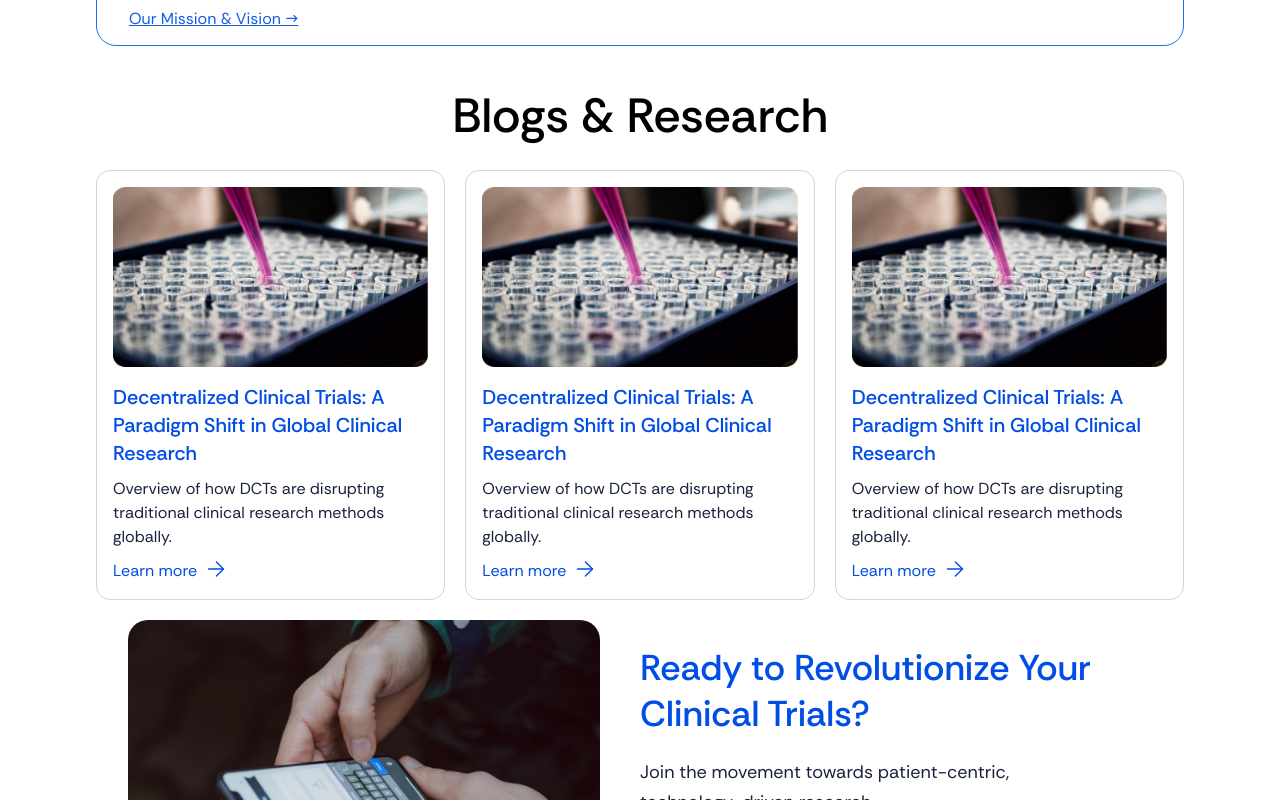
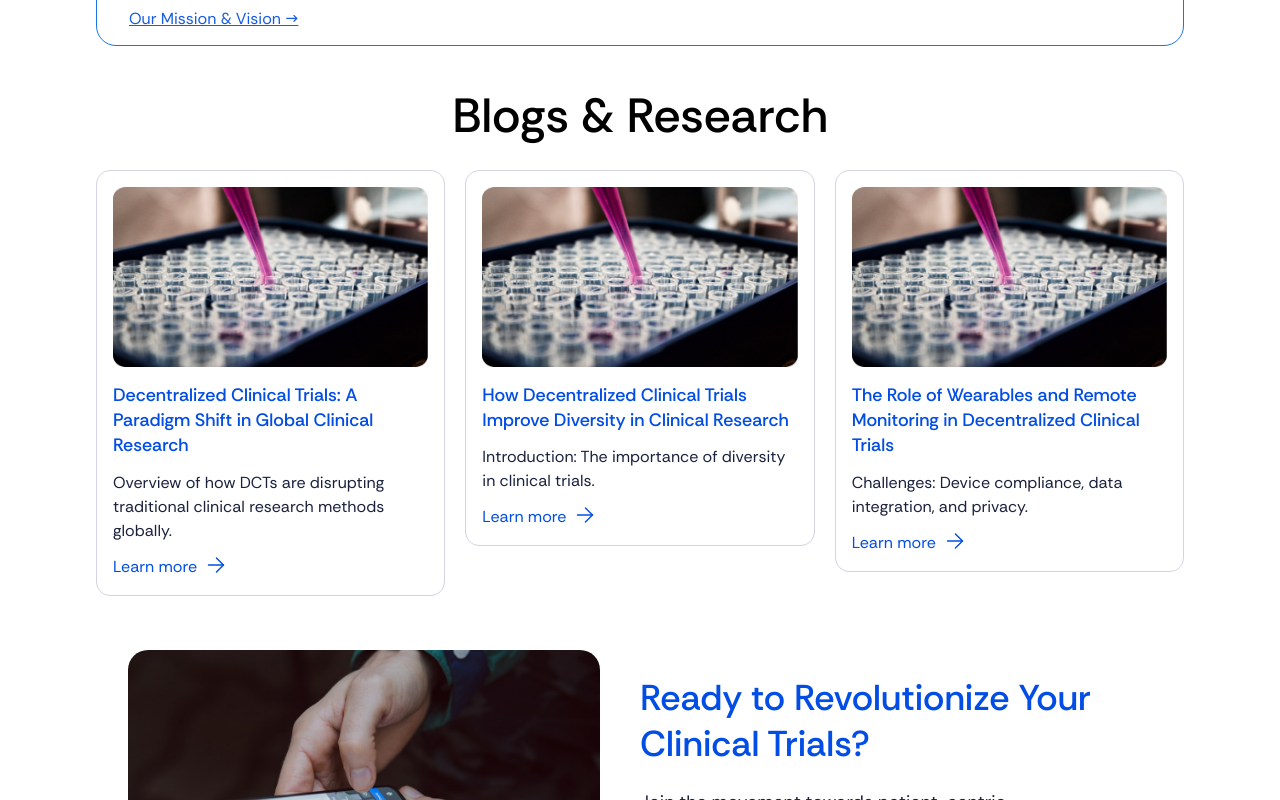
Before and after one commit to ganeshadvait/clinicaltrails, a Next.js app: page / in a window 1280 px wide. Shown: the part 4086-4886 px from the top of the page. Built offline with nearby package versions, Linux system fonts and the light colour scheme.

Commit message:
changes added

```diff
--- a/package.json
+++ b/package.json
@@ -13,6 +13,7 @@
     "@heroicons/react": "^2.2.0",
     "axios": "^1.8.1",
     "lodash.debounce": "^4.0.8",
+    "motion": "^12.5.0",
     "next": "^15.2.3",
     "react": "^19.0.0",
     "react-dom": "^19.0.0",
--- a/src/app/clinical-trials/listings/[nctId]/[briefTitle]/page.jsx
+++ b/src/app/clinical-trials/listings/[nctId]/[briefTitle]/page.jsx
@@ -4,7 +4,7 @@ import { useParams } from "next/navigation";
 import Loader from "../../../../../components/loader/loader";
 import axios from "axios";
 import Search from "../../../../../components/search/search";
-import Form from "../../../../../components/Testimonials/testimonial";
+import Form from "../../../../../components/form/form";
 
 export default function ListingPage() {
   const params = useParams();
--- /dev/null
+++ b/src/app/data.ts
@@ -0,0 +1,33 @@
+type BlogPost = {
+    title: string
+    description: string
+    link: string
+    thumbnail: string
+    uid: string
+  }
+
+export const BLOG_POSTS: BlogPost[] = [
+    {
+      title: 'Decentralized Clinical Trials: A Paradigm Shift in Global Clinical Research',
+      description: 'Overview of how DCTs are disrupting traditional clinical research methods globally.',
+      link: '/blog/Decentralized Clinical Trials: A Paradigm Shift in Global Clinical Research',
+      thumbnail: '/Container.png',
+      uid: 'blog-1',
+    },
+    {
+      title: 'How Decentralized Clinical Trials Improve Diversity in Clinical Research',
+      description:
+        'Introduction: The importance of diversity in clinical trials.',
+      link: '/blog/How Decentralized Clinical Trials Improve Diversity in Clinical Research',
+      thumbnail: '/Container.png',
+      uid: 'blog-2',
+    },
+    {
+      title: 'The Role of Wearables and Remote Monitoring in Decentralized Clinical Trials',
+      description:
+        'Challenges: Device compliance, data integration, and privacy.',
+      link: '/blog/The Role of Wearables and Remote Monitoring in Decentralized Clinical Trials',
+      thumbnail: '/Container.png',
+      uid: 'blog-3',
+    },
+  ]
--- a/src/components/Testimonials/tsstyles.css
+++ b/src/components/Testimonials/tsstyles.css
@@ -9,6 +9,7 @@
     flex-direction: row;
     gap: 22px;
     overflow-x: scroll;
+    justify-content: space-between;
 }
 .testimonials_card{
     width: 100%;
--- a/src/components/blogs/blogs.jsx
+++ b/src/components/blogs/blogs.jsx
@@ -1,3 +1,10 @@
+import {
+
+    BLOG_POSTS,
+
+  } from '../../app/data';
+  import Link from 'next/link';
+
 import './bstyles.css';
 export default function Blogs () {
     return(
@@ -5,48 +12,49 @@ export default function Blogs () {
         <section className="blogs_section mb-6">
         <h2 className=' text-2xl font-500 leading-tight mb-6 text-black sm:text-4xl lg:text-5xl text-center'>Blogs & Research</h2>
             <div className="inner_blogs">
-                <div className="blof_cards">
-                    <div className="thumb_nail">
-                        <img className='thumbnails_poster' src="/Container.png" />
-                    </div>
-                    <div className='blog_content'>
-                        <h3 className='blogs_post_title'>Decentralized Clinical Trials: A Paradigm Shift in Global Clinical Research</h3>
-                        <p>Overview of how DCTs are disrupting traditional clinical research methods globally.</p>
-                        <p className='flex gap-2 learnmore_button'>Learn more<span><svg xmlns="http://www.w3.org/2000/svg" width="21" height="20" viewBox="0 0 21 20" fill="none">
-  <path d="M11.4283 2.94922L18.479 9.99994L11.4283 17.0507" stroke="#024DE5" stroke-width="1.4" stroke-linecap="round" stroke-linejoin="round"/>
-  <path d="M18.4789 10L3.479 10" stroke="#024DE5" stroke-width="1.4" stroke-linecap="round" stroke-linejoin="round"/>
+            {BLOG_POSTS.map((post) => (
+              <Link
+                key={post.uid}
+                className="blof_cards"
+                href={post.link}
+                data-id={post.uid}
+              >
+                <div className="thumb_nail">
+    <img className='thumbnails_poster' src={post.thumbnail} />
+</div>
+                <div className="flex flex-col space-y-1 gap-2">
+                  <h4 className=" blogs_post_title">
+                    {post.title}
+                  </h4>
+                  <p className="text-zinc-500 dark:text-zinc-400">
+                    {post.description}
+                  </p>
+                  <p className='flex gap-2 learnmore_button'>Learn more<span><svg xmlns="http://www.w3.org/2000/svg" width="21" height="20" viewBox="0 0 21 20" fill="none">
+<path d="M11.4283 2.94922L18.479 9.99994L11.4283 17.0507" stroke="#024DE5" stroke-width="1.4" stroke-linecap="round" stroke-linejoin="round"/>
+<path d="M18.4789 10L3.479 10" stroke="#024DE5" stroke-width="1.4" stroke-linecap="round" stroke-linejoin="round"/>
 </svg></span></p>
-                    </div>
                 </div>
-                <div className="blof_cards">
-                    <div className="thumb_nail">
-                        <img className='thumbnails_poster' src="/Container.png" />
-                    </div>
-                    <div className='blog_content'>
-                        <h3 className='blogs_post_title'>Decentralized Clinical Trials: A Paradigm Shift in Global Clinical Research</h3>
-                        <p>Overview of how DCTs are disrupting traditional clinical research methods globally.</p>
-                        <p className='flex gap-2 learnmore_button'>Learn more<span><svg xmlns="http://www.w3.org/2000/svg" width="21" height="20" viewBox="0 0 21 20" fill="none">
-  <path d="M11.4283 2.94922L18.479 9.99994L11.4283 17.0507" stroke="#024DE5" stroke-width="1.4" stroke-linecap="round" stroke-linejoin="round"/>
-  <path d="M18.4789 10L3.479 10" stroke="#024DE5" stroke-width="1.4" stroke-linecap="round" stroke-linejoin="round"/>
-</svg></span></p>
-                    </div>
-                </div>
-                <div className="blof_cards">
-                    <div className="thumb_nail">
-                        <img className='thumbnails_poster' src="/Container.png" />
-                    </div>
-                    <div className='blog_content'>
-                        <h3 className='blogs_post_title'>Decentralized Clinical Trials: A Paradigm Shift in Global Clinical Research</h3>
-                        <p>Overview of how DCTs are disrupting traditional clinical research methods globally.</p>
-                        <p className='flex gap-2 learnmore_button'>Learn more<span><svg xmlns="http://www.w3.org/2000/svg" width="21" height="20" viewBox="0 0 21 20" fill="none">
-  <path d="M11.4283 2.94922L18.479 9.99994L11.4283 17.0507" stroke="#024DE5" stroke-width="1.4" stroke-linecap="round" stroke-linejoin="round"/>
-  <path d="M18.4789 10L3.479 10" stroke="#024DE5" stroke-width="1.4" stroke-linecap="round" stroke-linejoin="round"/>
-</svg></span></p>
-                    </div>
-                </div>
+              </Link>
+            ))}
+
+
 
             </div>
         </section>
         </>
     )
 }
+
+{/* <div className="blof_cards">
+<div className="thumb_nail">
+    <img className='thumbnails_poster' src="/Container.png" />
+</div>
+<div className='blog_content'>
+    <h3 className=' '>Decentralized Clinical Trials: A Paradigm Shift in Global Clinical Research</h3>
+    <p>Overview of how DCTs are disrupting traditional clinical research methods globally.</p>
+    <p className='flex gap-2 learnmore_button'>Learn more<span><svg xmlns="http://www.w3.org/2000/svg" width="21" height="20" viewBox="0 0 21 20" fill="none">
+<path d="M11.4283 2.94922L18.479 9.99994L11.4283 17.0507" stroke="#024DE5" stroke-width="1.4" stroke-linecap="round" stroke-linejoin="round"/>
+<path d="M18.4789 10L3.479 10" stroke="#024DE5" stroke-width="1.4" stroke-linecap="round" stroke-linejoin="round"/>
+</svg></span></p>
+</div>
+</div> */}
--- a/src/components/blogs/bstyles.css
+++ b/src/components/blogs/bstyles.css
@@ -7,7 +7,7 @@
 border: 1px solid var(--Neutral-Colors-Color-600, #D4D2E3);
 background: var(--Neutral-Colors-White, #FFF);
 width: 100%;
-max-width: 380px;
+max-width: 400px;
 padding: 16px;
 height: 100%;
 }
@@ -15,6 +15,8 @@ height: 100%;
     display: flex;
     justify-content: space-between;
     column-gap: 20px;
+    align-items: stretch;
+    margin-bottom: 34px;
 }
 .thumb_nail{
     height: 180px;
@@ -25,7 +27,7 @@ height: 100%;
 }
 .blogs_post_title{
     color: #024de5;
-    font-size: 20px;
+    font-size: 18px;
     line-height: 1.4em;
 }
 .thumbnails_poster{
--- /dev/null
+++ b/src/components/form/form.jsx
@@ -0,0 +1,51 @@
+import React, { useState } from 'react';
+
+const LoginForm = () => {
+  const [email, setEmail] = useState('');
+  const [password, setPassword] = useState('');
+
+  const handleSubmit = (e) => {
+    e.preventDefault();
+    // Handle form submission logic here
+    console.log('Email:', email);
+    console.log('Password:', password);
+  };
+
+  return (
+    <form onSubmit={handleSubmit} className="login__form">
+      <div className="login__content grid">
+        <div className="login__box">
+          <input
+            type="text"
+            id="email"
+            required
+            placeholder=" "
+            className="login__input"
+            value={email}
+            onChange={(e) => setEmail(e.target.value)}
+          />
+          <label htmlFor="email" className="login__label">Name</label>
+          <i className="ri-mail-fill login__icon"></i>
+        </div>
+
+        <div className="login__box">
+          <input
+            type="tel"
+            id="password"
+            required
+            placeholder=" "
+            className="login__input"
+            value={password}
+            onChange={(e) => setPassword(e.target.value)}
+          />
+          <label htmlFor="tel" className="login__label">Number </label>
+          <i className="ri-eye-off-fill login__icon login__password" id="loginPassword"></i>
+        </div>
+      </div>
+
+      <button type="submit" className="login__button">Login</button>
+    </form>
+  );
+};
+
+export default LoginForm;
--- a/src/components/hero/hero.jsx
+++ b/src/components/hero/hero.jsx
@@ -21,7 +21,7 @@ const HeroSection = () => {
                         >Search for Clinical Trials Near You – Contribute to Life-Changing Discoveries</h2>
                         <p className='myclass-2'>Empowering research, advancing medicine. Join today as a volunteer or researcher.</p>
 
-                        <a className="wp-block-button__link wp-element-button" href="#">Search 66,000+ Clinical Trials</a>
+                        <a className="wp-block-button__link wp-element-button" href="https://www.decentrialz.com/clinical-trials/listings/">Search 66,000+ Clinical Trials</a>
                     </div>
 
 
```
Also changed, not shown: 1 other file (tests, documents, lock files or other folders).
